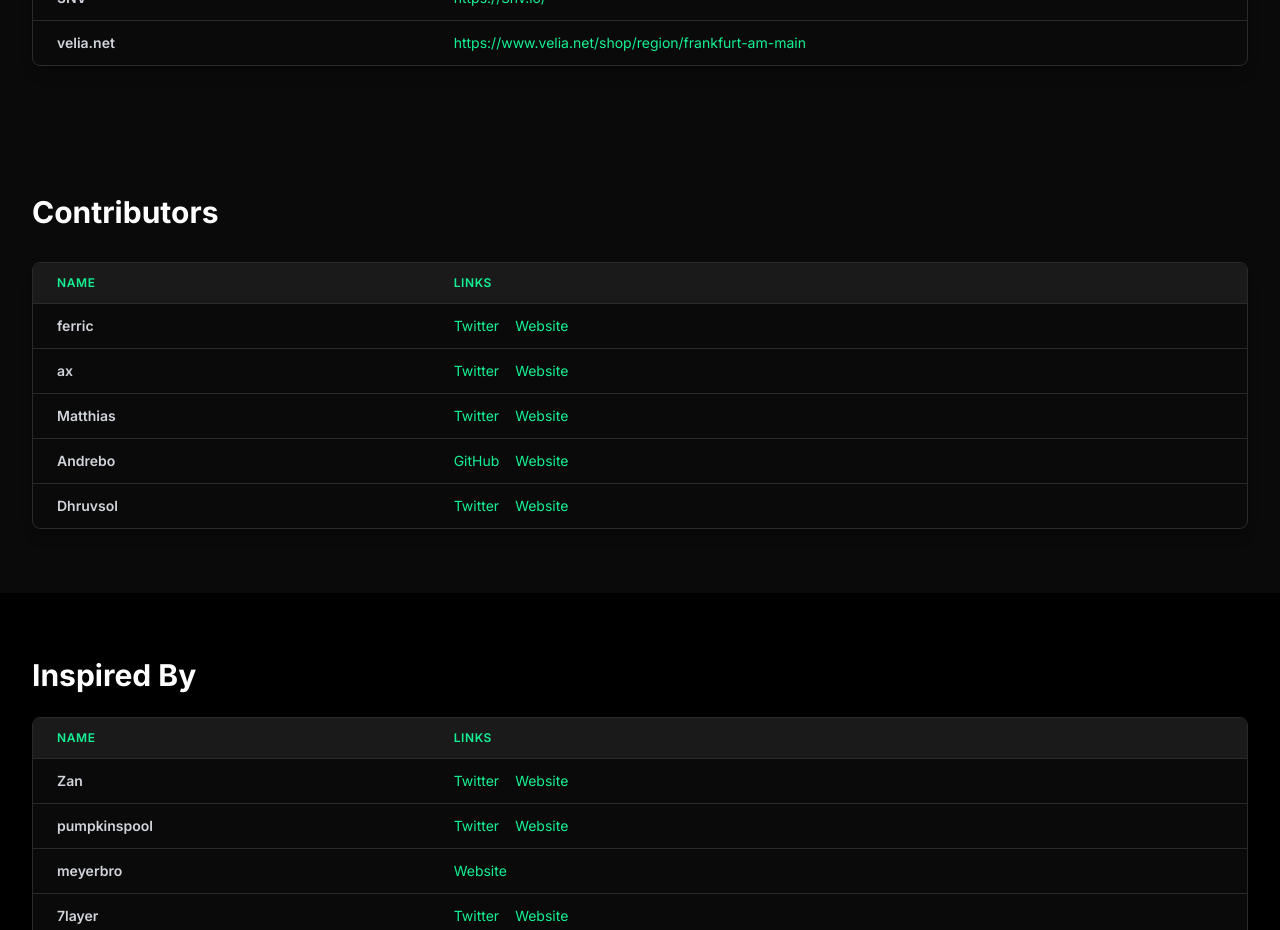
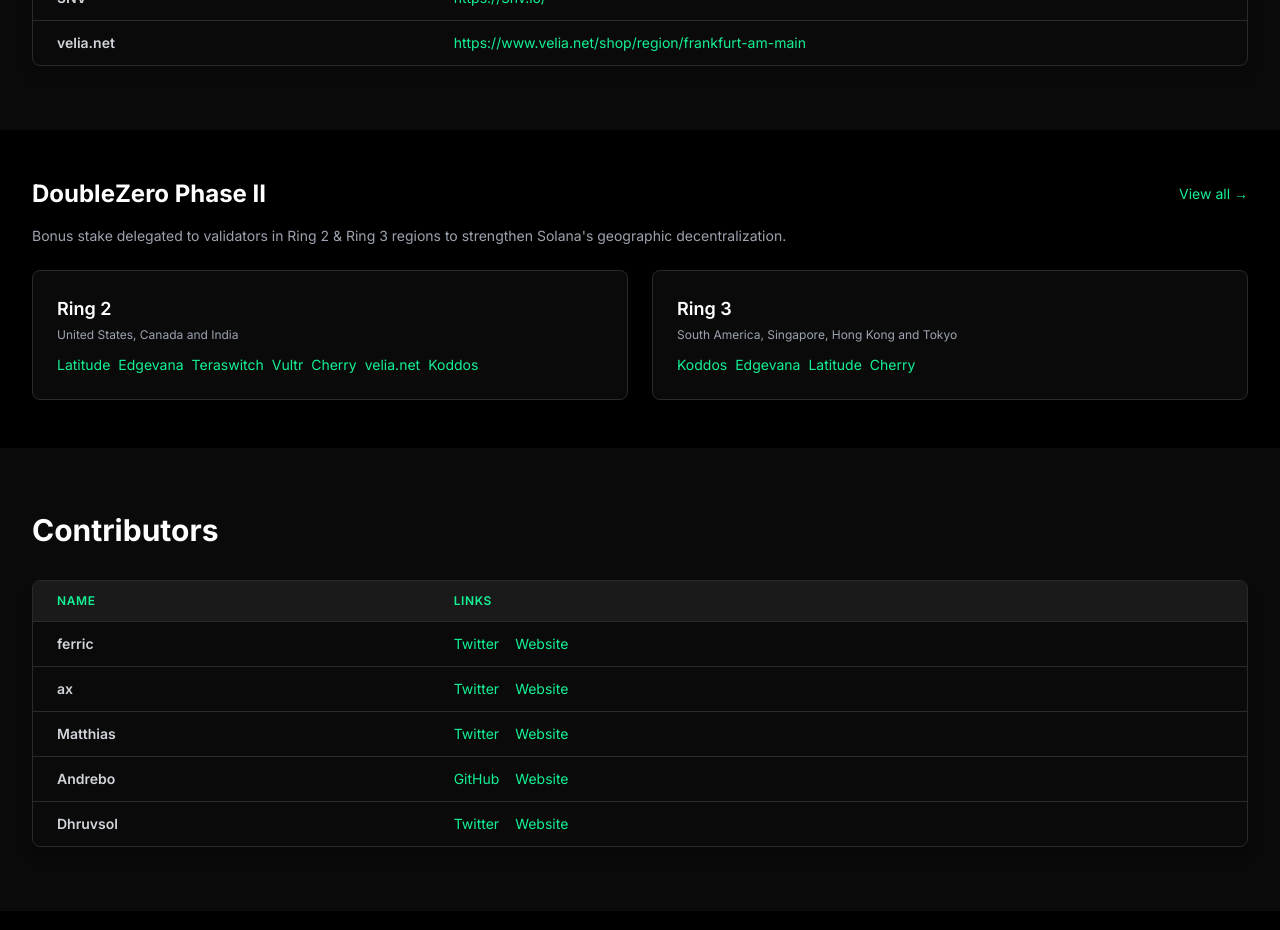
Before and after one commit to solanahcl/solanahcl, a React (Vite) app: page / in a window 1280 px wide. Shown: the part 2400-3330 px from the top of the page. Built offline with nearby package versions, Linux system fonts and the light colour scheme.

Commit message:
added doublezero dc list

```diff
--- a/src/App.tsx
+++ b/src/App.tsx
@@ -2,6 +2,7 @@
 import Navbar from './components/Navbar';
 import Home from './pages/Home';
 import Category from './pages/Category';
+import DoubleZero from './pages/DoubleZero';
 import Resources from './pages/Resources';
 import './styles/index.css';
 
@@ -12,6 +13,7 @@
         <Navbar />
         <Routes>
           <Route path="/" element={<Home />} />
+          <Route path="/category/doublezero" element={<DoubleZero />} />
           <Route path="/category/:type" element={<Category />} />
           <Route path="/resources" element={<Resources />} />
         </Routes>
--- a/src/components/Navbar.tsx
+++ b/src/components/Navbar.tsx
@@ -31,6 +31,7 @@
     if (path.includes('/category/agave')) return 'Agave';
     if (path.includes('/category/frankendancer')) return 'Frankendancer';
     if (path.includes('/category/firedancer')) return 'Firedancer';
+    if (path.includes('/category/doublezero')) return 'DoubleZero';
     return 'Clients';
   };
 
@@ -38,6 +39,7 @@
     const path = location.pathname;
     if (path.includes('/category/frankendancer')) return '/category/frankendancer';
     if (path.includes('/category/firedancer')) return '/category/firedancer';
+    if (path.includes('/category/doublezero')) return '/category/doublezero';
     if (path.includes('/category/agave')) return '/category/agave';
     return '/category/agave'; // Default to agave
   };
@@ -86,6 +88,7 @@
     { name: 'Agave', path: '/category/agave' },
     { name: 'Frankendancer', path: '/category/frankendancer' },
     { name: 'Firedancer', path: '/category/firedancer' },
+    { name: 'DoubleZero', path: '/category/doublezero' },
   ];
 
   // Close dropdowns when clicking outside
--- /dev/null
+++ b/src/data/doublezero.ts
@@ -0,0 +1,36 @@
+import { Provider } from './hardware';
+
+export interface RingProviders {
+  ring: string;
+  description: string;
+  regions: string;
+  providers: Provider[];
+}
+
+export const doubleZeroRings: RingProviders[] = [
+  {
+    ring: 'Ring 2',
+    description: 'United States, Canada and India',
+    regions: 'United States, Canada and India',
+    providers: [
+      { name: 'Latitude', link: 'https://latitude.sh' },
+      { name: 'Edgevana', link: 'https://srv.edgevana.com/solana-validator-servers' },
+      { name: 'Teraswitch', link: 'https://teraswitch.com/bare-metal/' },
+      { name: 'Vultr', link: 'https://www.vultr.com/pricing/#bare-metal' },
+      { name: 'Cherry', link: 'https://www.cherryservers.com/bare-metal-dedicated-servers' },
+      { name: 'velia.net', link: 'https://www.velia.net' },
+      { name: 'Koddos', link: 'https://www.koddos.net' },
+    ],
+  },
+  {
+    ring: 'Ring 3',
+    description: 'South America, Singapore, Hong Kong and Tokyo',
+    regions: 'South America, Singapore, Hong Kong and Tokyo',
+    providers: [
+      { name: 'Koddos', link: 'https://www.koddos.net' },
+      { name: 'Edgevana', link: 'https://srv.edgevana.com/solana-validator-servers' },
+      { name: 'Latitude', link: 'https://latitude.sh' },
+      { name: 'Cherry', link: 'https://www.cherryservers.com/bare-metal-dedicated-servers' },
+    ],
+  },
+];
--- /dev/null
+++ b/src/pages/DoubleZero.tsx
@@ -0,0 +1,72 @@
+import SEO from '../components/SEO';
+import { doubleZeroRings } from '../data/doublezero';
+
+export default function DoubleZero() {
+  return (
+    <div className="min-h-screen bg-solana-dark">
+      <SEO
+        title="DoubleZero Phase II – Ring 2 & Ring 3 Providers - Solana HCL"
+        description="DoubleZero Phase II datacenter providers for Ring 2 and Ring 3 regions. Strengthen Solana geographic decentralization with bonus stake delegation."
+        keywords="DoubleZero, Solana validators, Ring 2, Ring 3, geographic decentralization, datacenter providers, bonus stake"
+      />
+
+      <div className="max-w-7xl mx-auto px-4 sm:px-6 lg:px-8 py-12">
+        <h1 className="text-4xl font-bold text-white mb-4">DoubleZero</h1>
+        <p className="text-xl text-gray-300 mb-4">
+          DoubleZero Phase II – Ring 2 & Ring 3 Datacenter Providers
+        </p>
+        <p className="text-gray-400 mb-8 max-w-3xl">
+          As part of DoubleZero Phase II, additional bonus stake is being
+          delegated to validators operating in Ring 2 and Ring 3 regions. This
+          initiative is focused on strengthening Solana's geographic
+          decentralization by incentivizing infrastructure deployment outside of
+          traditional Ring 1 hubs.
+        </p>
+
+        <p className="text-gray-300 mb-12">
+          Below is a list of datacenter providers with regional reach aligned to
+          Ring 2 and Ring 3 bonus regions.
+        </p>
+
+        {doubleZeroRings.map((ring) => (
+          <section
+            key={ring.ring}
+            id={ring.ring.toLowerCase().replace(' ', '-')}
+            className="mb-12 scroll-mt-20"
+          >
+            <h2 className="text-2xl font-bold text-white mb-2 group flex items-center gap-2">
+              {ring.ring} Providers
+              <a
+                href={`#${ring.ring.toLowerCase().replace(' ', '-')}`}
+                className="opacity-0 group-hover:opacity-100 transition-opacity text-gray-400 hover:text-solana-green"
+                aria-label={`Link to ${ring.ring} section`}
+              >
+                #
+              </a>
+            </h2>
+            <p className="text-gray-400 mb-6">{ring.regions}</p>
+
+            <div className="grid grid-cols-1 sm:grid-cols-2 lg:grid-cols-3 gap-4">
+              {ring.providers.map((provider) => (
+                <a
+                  key={`${ring.ring}-${provider.name}`}
+                  href={provider.link}
+                  target="_blank"
+                  rel="noopener noreferrer"
+                  className="card block group"
+                >
+                  <h3 className="text-lg font-semibold text-white group-hover:text-solana-green transition-colors mb-2">
+                    {provider.name}
+                  </h3>
+                  <span className="text-sm text-gray-400 group-hover:text-solana-green transition-colors">
+                    Visit website →
+                  </span>
+                </a>
+              ))}
+            </div>
+          </section>
+        ))}
+      </div>
+    </div>
+  );
+}
--- a/src/pages/Home.tsx
+++ b/src/pages/Home.tsx
@@ -3,6 +3,7 @@
 import Contributors from '../components/Contributors';
 import SEO from '../components/SEO';
 import { providers } from '../data/providers';
+import { doubleZeroRings } from '../data/doublezero';
 import { contributors, inspiredBy } from '../data/contributors';
 
 // Static SEO data for Home page
@@ -67,6 +68,51 @@
         </div>
       </section>
 
+      {/* DoubleZero Section */}
+      <section id="doublezero" className="py-12 bg-solana-dark scroll-mt-20">
+        <div className="max-w-7xl mx-auto px-4 sm:px-6 lg:px-8">
+          <div className="flex items-center justify-between mb-4">
+            <h2 className="text-2xl font-bold text-white">
+              DoubleZero Phase II
+            </h2>
+            <a
+              href="/category/doublezero"
+              className="text-solana-green hover:underline text-sm"
+            >
+              View all →
+            </a>
+          </div>
+          <p className="text-gray-400 mb-6 max-w-3xl text-sm">
+            Bonus stake delegated to validators in Ring 2 & Ring 3 regions to
+            strengthen Solana's geographic decentralization.
+          </p>
+
+          <div className="grid grid-cols-1 lg:grid-cols-2 gap-6">
+            {doubleZeroRings.map((ring) => (
+              <div key={ring.ring} className="card">
+                <h3 className="text-lg font-semibold text-white mb-1">
+                  {ring.ring}
+                </h3>
+                <p className="text-gray-400 text-xs mb-3">{ring.regions}</p>
+                <div className="flex flex-wrap gap-2">
+                  {ring.providers.map((provider) => (
+                    <a
+                      key={`${ring.ring}-${provider.name}`}
+                      href={provider.link}
+                      target="_blank"
+                      rel="noopener noreferrer"
+                      className="text-sm text-solana-green hover:underline"
+                    >
+                      {provider.name}
+                    </a>
+                  ))}
+                </div>
+              </div>
+            ))}
+          </div>
+        </div>
+      </section>
+
       {/* Contributors Section - moved to bottom */}
       <Contributors contributors={contributors} />
 
```
